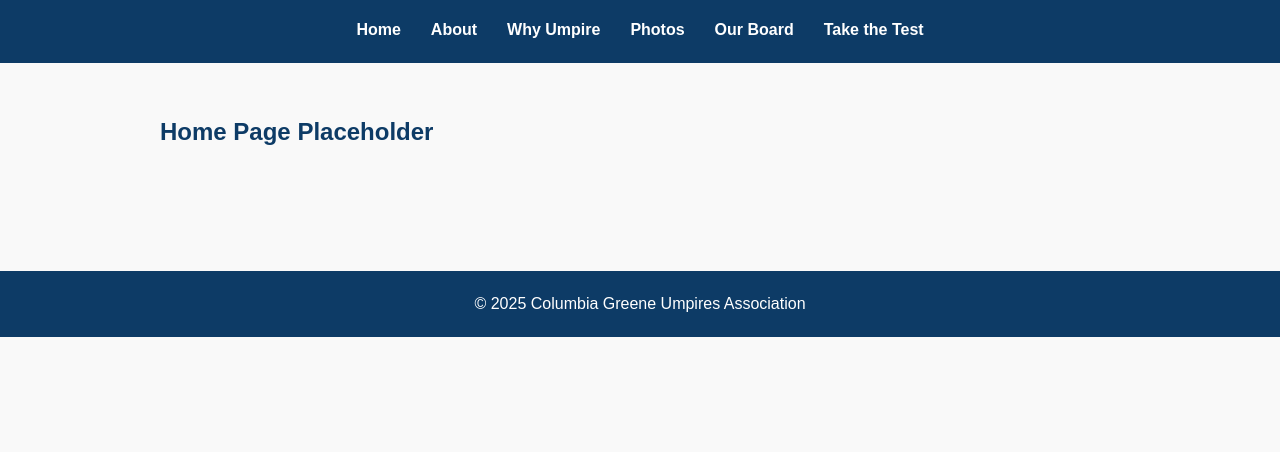
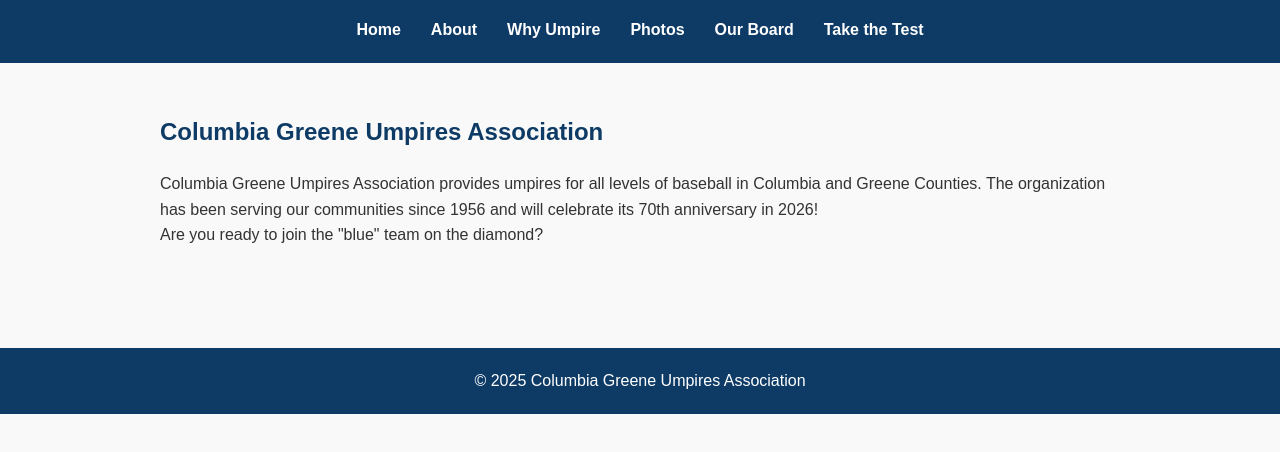
Before and after one commit to cogreeneumps/cgua-website, a plain HTML site: page index.html in a window 1280 px wide. Shown: the part 74-526 px from the top of the page. Drawn offline with Linux system fonts and the light colour scheme; files that its build step writes are made by us from their sources.

Commit message:
Update home page header and add association details
Updated the home page header and added a description for the Columbia Greene Umpires Association.

```diff
--- a/index.html
+++ b/index.html
@@ -21,7 +21,9 @@
 </nav>
 </header>
 <section>
-<h2>Home Page Placeholder</h2>
+<h2>Columbia Greene Umpires Association</h2>
+  <p>Columbia Greene Umpires Association provides umpires for all levels of baseball in Columbia and Greene Counties. The organization has been serving our communities since 1956 and will celebrate its 70th anniversary in 2026!</p>
+  </p>Are you ready to join the "blue" team on the diamond?</p>
 </section>
 <footer>&copy; 2025 Columbia Greene Umpires Association</footer>
 </body>
```
